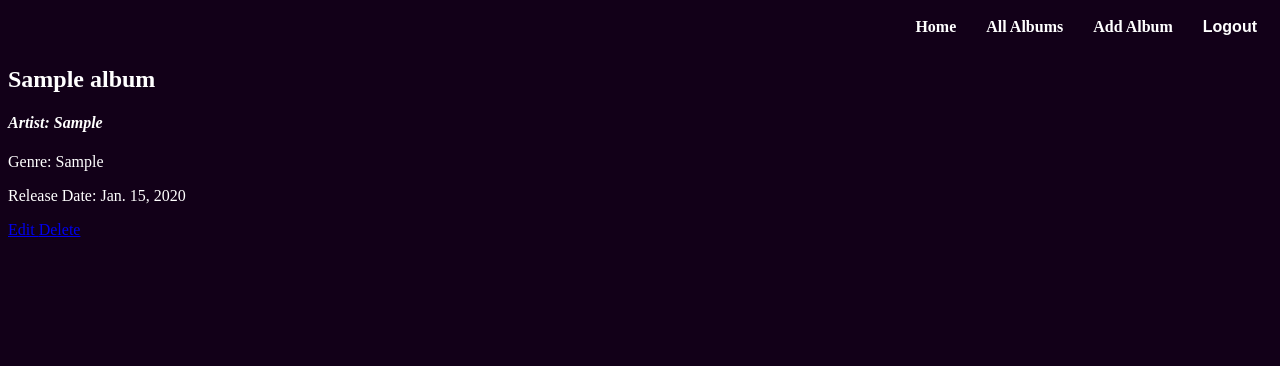
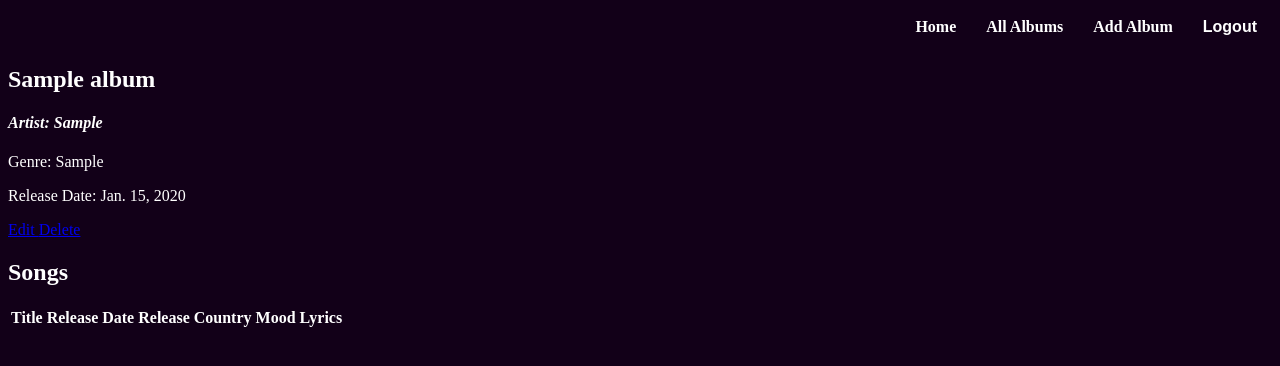
Before and after one commit to raul-vital/albumtrackr, a Django app: page /albums/1/ in a window 1280 px wide. Shown: the top 366 px of the page. Run offline with Django 5.2, Linux system fonts and the light colour scheme; a user stored in the database is signed in; tables that the repository leaves empty hold one stand-in row (values such as "Sample post"); lists and menus that the app fills with data are empty.

Commit message:
add song model detail.html

```diff
--- a/main_app/admin.py
+++ b/main_app/admin.py
@@ -1,5 +1,6 @@
 from django.contrib import admin
-from .models import Album
+from .models import Album, Song
 
 # Register your models here.
 admin.site.register(Album)
+admin.site.register(Song)
--- a/main_app/templates/albums/detail.html
+++ b/main_app/templates/albums/detail.html
@@ -13,4 +13,31 @@
     </div>
   </div>
 </section>
-{% endblock %}
+
+<div class="song-container">
+  <section class="song">
+    <div class="subsection-title">
+      <h2>Songs</h2>
+    </div>
+    <table>
+      <thead>
+        <tr>
+          <th>Title</th>
+          <th>Release Date</th>
+          <th>Release Country</th>
+          <th>Mood</th>
+          <th>Lyrics</th>
+        </tr>
+      </thead>
+      <tbody>
+        {% for song in album.song_set.all %}
+          <tr>
+            <td>{{ song.title }}</td>
+          </tr>
+          {% endfor %}
+        </tbody>
+      </table>
+    </section>
+  </div>
+
+  {% endblock %}
```
Also changed, not shown: main_app/migrations/0003_song.py (added).
